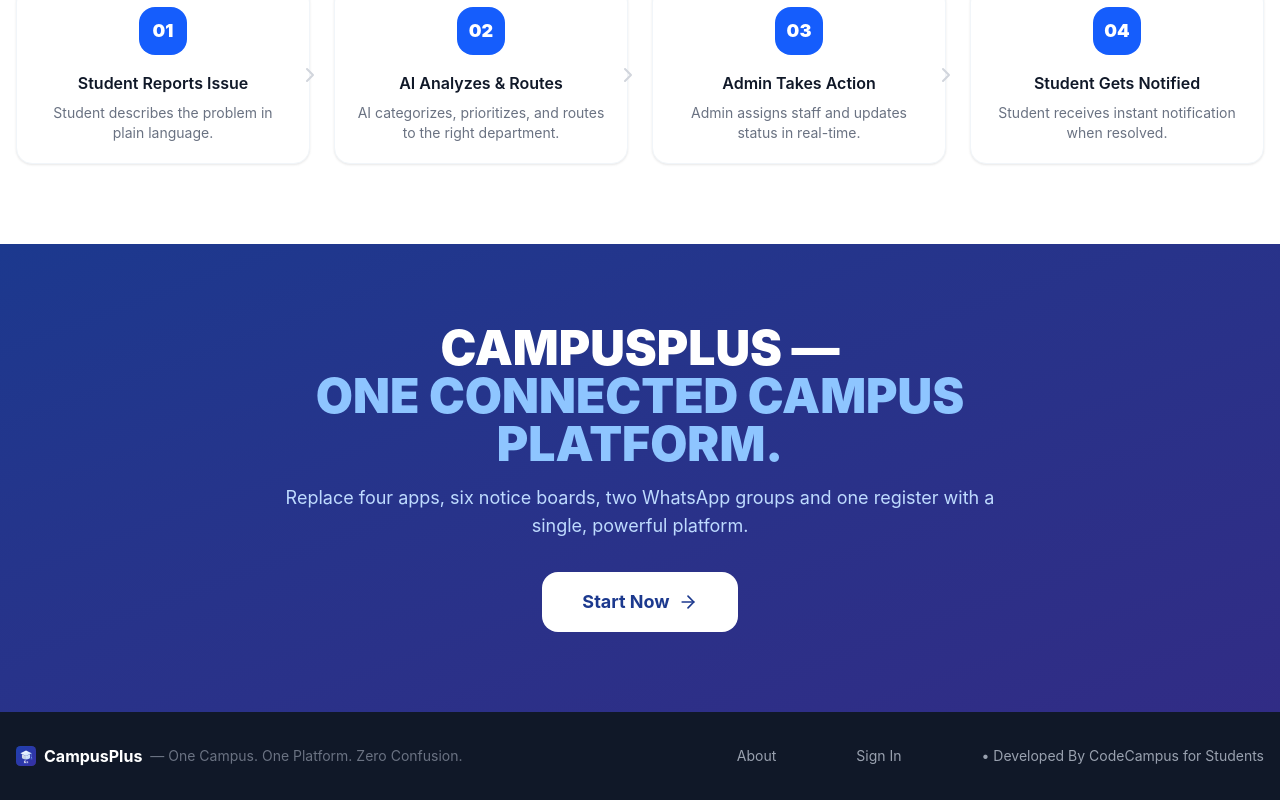
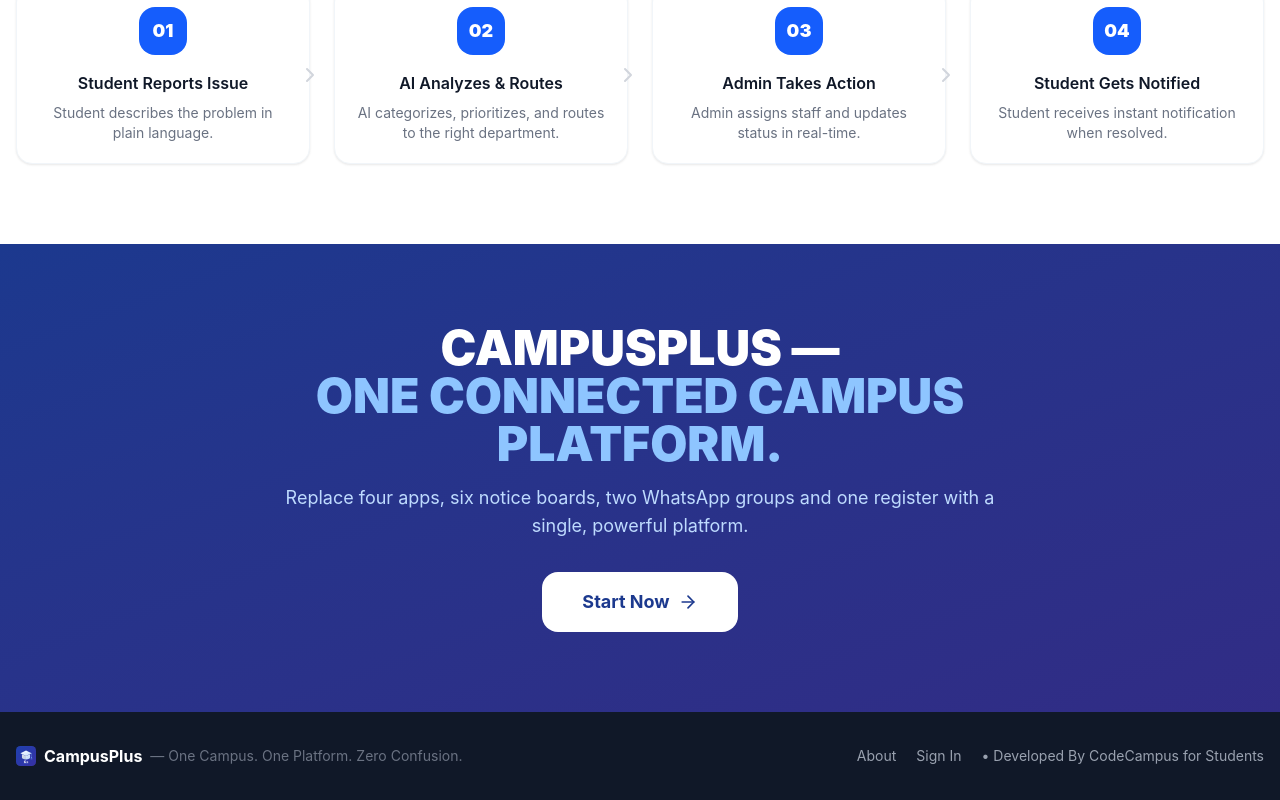
Before and after one commit to bikashnahak011-rgb/CampusPlus, a React (Vite) app: page / in a window 1280 px wide. Shown: the part 3555-4355 px from the top of the page. Built offline with nearby package versions, Linux system fonts and the light colour scheme.

Commit message:
change footer

```diff
--- a/src/pages/LandingPage.jsx
+++ b/src/pages/LandingPage.jsx
@@ -239,7 +239,7 @@
             <span className="text-white font-bold">CampusPlus</span>
             <span className="text-gray-500 text-sm">— One Campus. One Platform. Zero Confusion.</span>
           </div>
-          <div className="flex items-center gap-20 text-sm">
+          <div className="flex items-center gap-5 text-sm">
             <button onClick={() => navigate('/about')} className="hover:text-white transition-colors">About</button>
             <button onClick={() => navigate('/login')} className="hover:text-white transition-colors">Sign In</button>
             <span>• Developed By CodeCampus for Students</span>
```
